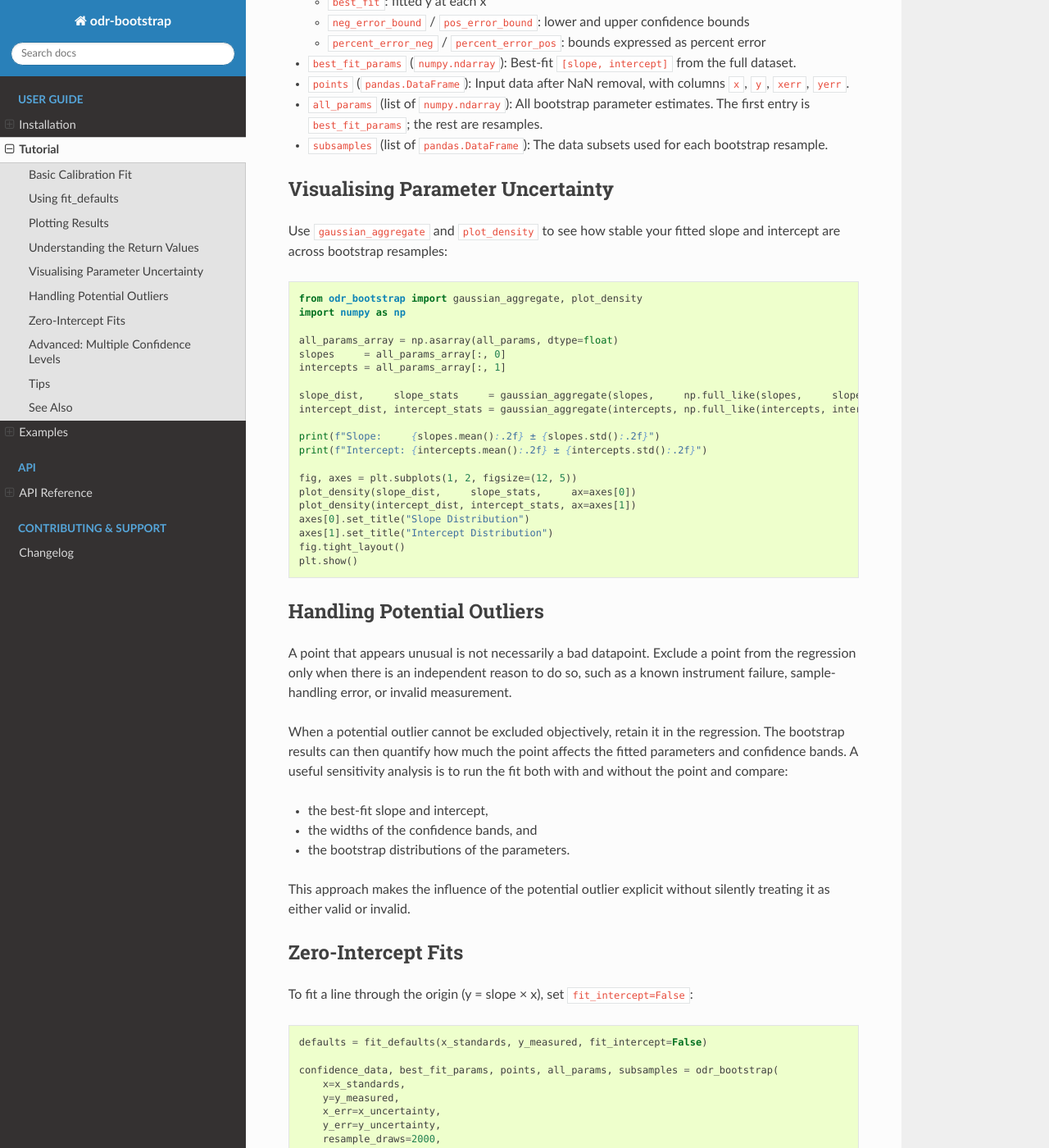
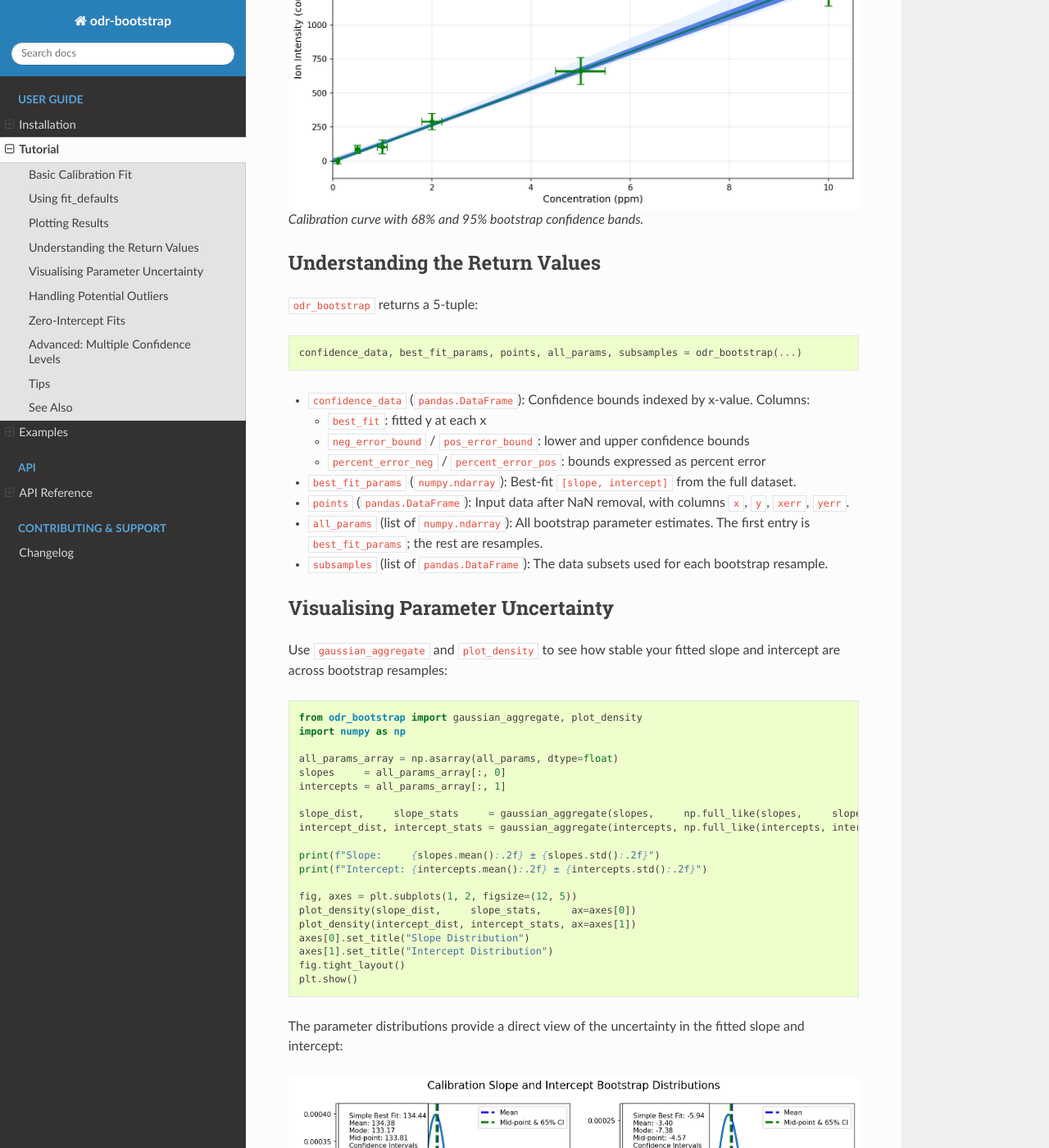
Before and after one commit to whtowbin/odr_bootstrap_package, a Sphinx documentation site: the page built from docs/source/tutorial.rst, in a window 1280 px wide and 1400 px high, scrolled down 2127 px. Shown: the whole window at 82% size. Built offline with Sphinx 7.4.7 and the Read the Docs theme 3.1.0, drawn with Linux system fonts in a browser that asks for light colours; some of the changed text lies outside the part shown.

Commit message:
added figures to tutorial page and code to examples page. Having both still feels a bit redundant so I might clean it up more

```diff
--- a/docs/source/tutorial.rst
+++ b/docs/source/tutorial.rst
@@ -102,6 +102,15 @@ Plotting Results
    fig.savefig('calibration_curve.png', dpi=150, bbox_inches='tight')
    plt.show()
 
+The resulting calibration curve includes the fitted line and bootstrap confidence
+bands:
+
+.. figure:: _static/calibration_curve.png
+   :alt: Calibration curve with 68% and 95% bootstrap confidence intervals
+   :width: 100%
+
+   Calibration curve with 68% and 95% bootstrap confidence bands.
+
 Understanding the Return Values
 ================================
 
@@ -153,6 +162,15 @@ slope and intercept are across bootstrap resamples:
    axes[1].set_title("Intercept Distribution")
    fig.tight_layout()
    plt.show()
+
+The parameter distributions provide a direct view of the uncertainty in the fitted
+slope and intercept:
+
+.. figure:: _static/calibration_estimates.png
+   :alt: Bootstrap distributions of the fitted slope and intercept
+   :width: 100%
+
+   Bootstrap distributions of the calibration slope and intercept.
 
 Handling Potential Outliers
 ===========================
```
Also changed, not shown: docs/source/examples.rst (+11 -0 lines).
